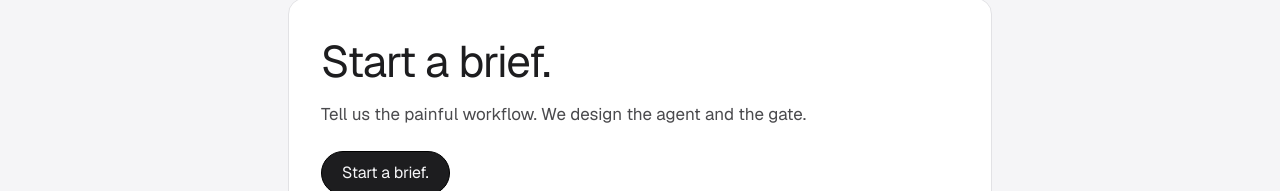
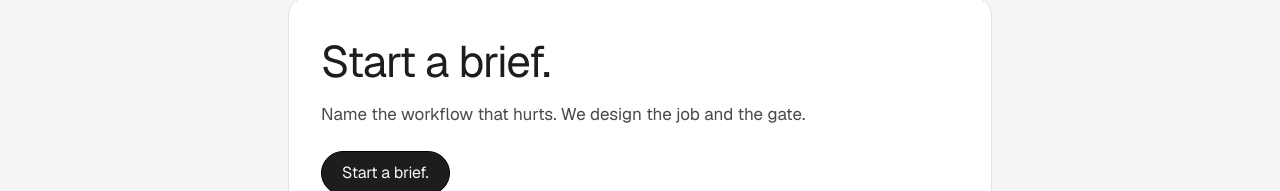
Before and after one commit to remexstudio/remex-atelier, a Next.js app: page /about in a window 1280 px wide. Shown: the part 751-942 px from the top of the page. Built offline with nearby package versions, Linux system fonts and the light colour scheme.

Commit message:
chore(copy): clarify the about close
The close asked for a painful workflow in a looser line. It now names the workflow and the job.

Co-authored-by: remexstudio <remexstudio@users.noreply.github.com>

```diff
--- a/app/about/page.tsx
+++ b/app/about/page.tsx
@@ -62,7 +62,7 @@ export default function AboutPage() {
             Start a brief.
           </h2>
           <p className="film-lede">
-            Tell us the painful workflow. We design the agent and the gate.
+            Name the workflow that hurts. We design the job and the gate.
           </p>
           <p className="film-actions">
             <Link href="/contact" className="film-cta">
```
